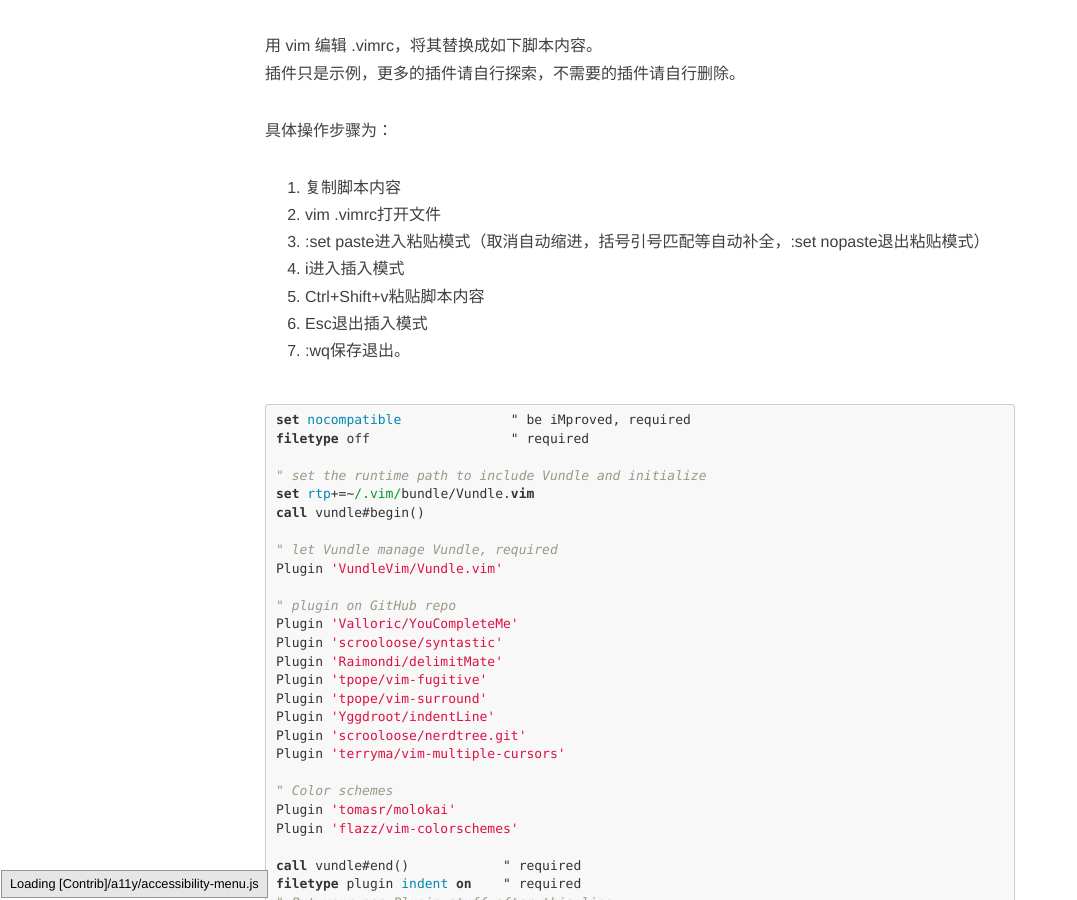
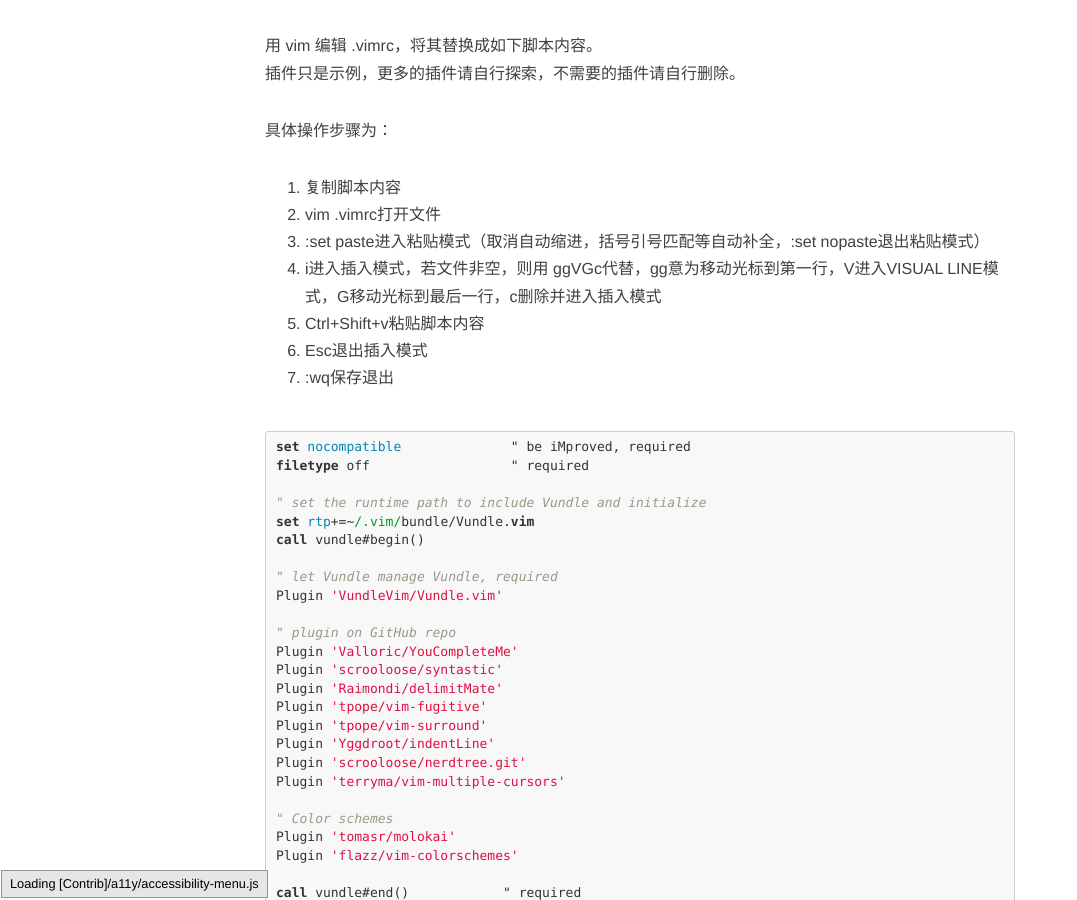
Before and after one commit to SimonFang1/SimonFang1.github.io, a Jekyll site: the page built from _posts/2018-06-15-vim-config.md, in a window 1280 px wide and 900 px high, scrolled down 1091 px. Shown: the whole window, without its empty margins (0-1077 px from the left). Built offline with Jekyll 4.4.1, drawn with Linux system fonts in a browser that asks for light colours; nearby versions of some CDN libraries; comment, search, counter and statistics services are not loaded.

Commit message:
vim config

````diff
--- a/_posts/2018-06-15-vim-config.md
+++ b/_posts/2018-06-15-vim-config.md
@@ -38,10 +38,10 @@
 1. 复制脚本内容
 2. vim .vimrc打开文件
 3. :set paste进入粘贴模式（取消自动缩进，括号引号匹配等自动补全，:set nopaste退出粘贴模式）
-4. i进入插入模式
+4. i进入插入模式，若文件非空，则用 ggVGc代替，gg意为移动光标到第一行，V进入VISUAL LINE模式，G移动光标到最后一行，c删除并进入插入模式
 5. Ctrl+Shift+v粘贴脚本内容
 6. Esc退出插入模式
-7. :wq保存退出。
+7. :wq保存退出
 
 ```vim
 set nocompatible              " be iMproved, required
````
